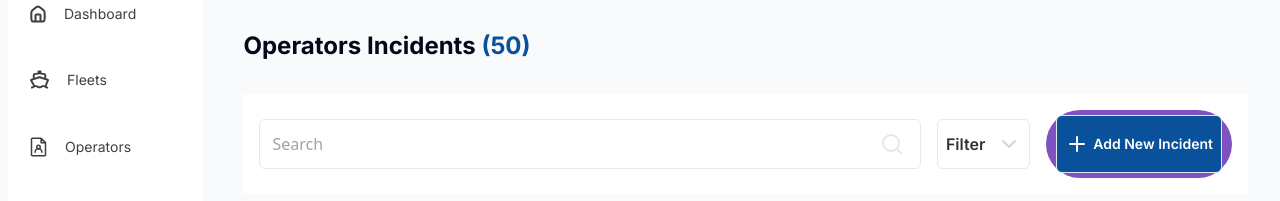
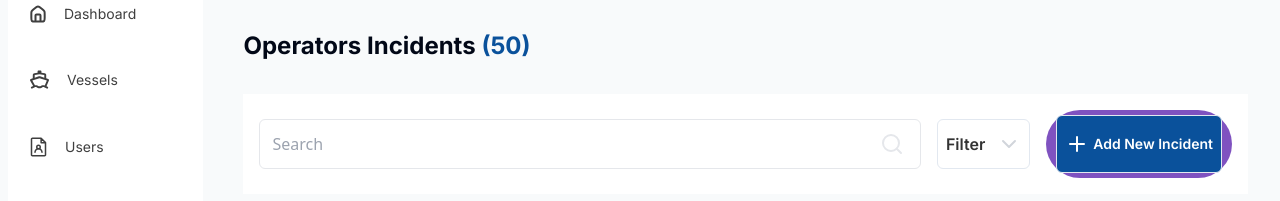
Before and after one commit to ieadeleke/dashboard, a Next.js app: page /incidents in a window 1280 px wide. Shown: the part 184-385 px from the top of the page. Built offline with nearby package versions, Linux system fonts and the light colour scheme.

Commit message:
updated page names

```diff
--- a/src/components/layout/dashboard/components/MenuSideBar.tsx
+++ b/src/components/layout/dashboard/components/MenuSideBar.tsx
@@ -52,8 +52,8 @@ export const MenuSideBar = () => {
 
             <div className="flex flex-col gap-5 mt-4 lg:w-full">
                 <ListItem isActive startIcon={<HomeIcon />} name="Dashboard" href="/" />
-                <ListItem startIcon={<FleetIcon />} name="Fleets" href="/fleets" />
-                <ListItem startIcon={<StaffIcon />} name="Operators" href="/operators" />
+                <ListItem startIcon={<FleetIcon />} name="Vessels" href="/vessels" />
+                <ListItem startIcon={<StaffIcon />} name="Users" href="/users" />
                 <ListItem startIcon={<HistoryIcon />} name="Trip History" href="/trip-history" />
                 <ListItem startIcon={<PassengersIcon />} name="Incidents" href="/incidents" />
                 <ListItem startIcon={<TrackingIcon />} name="Tracking" href="/tracking" />
--- a/src/pages/fleets/add-fleet.tsx
+++ /dev/null
@@ -1,25 +0,0 @@
-import { IconButton } from "@/components/buttons/IconButton";
-import DashboardLayout from "@/components/layout/dashboard";
-import SEO from "@/components/SEO";
-import { XIcon } from "lucide-react";
-import { useRouter } from "next/router";
-
-
-export default function AddFleet() {
-    const router = useRouter()
-
-    return <DashboardLayout>
-        <div className="pt-10">
-            <SEO title="Laswa | Add Fleets" />
-            <div className="flex flex-col gap-4">
-                <div className="flex items-center">
-                    <h1 className="text-3xl font-bold">Add Fleet</h1>
-                    <div className="flex-1" />
-                    <IconButton onClick={router.back} className="p-2">
-                        <XIcon />
-                    </IconButton>
-                </div>
-            </div>
-        </div>
-    </DashboardLayout>
-}
--- a/src/pages/fleets/index.tsx
+++ b/src/pages/vessels/index.tsx
@@ -346,7 +346,7 @@ export default function Fleets() {
                 <div className="flex flex-col gap-6">
                     <SEO title="Laswa | Fleets" />
                     <AddFleetModal ref={addFleetModalRef} onNewFleetAdded={onNewFleetAdded} />
-                    <h1 className="text-2xl font-bold">All Fleets <span className="text-primary">({size})</span></h1>
+                    <h1 className="text-2xl font-bold">All Vessels <span className="text-primary">({size})</span></h1>
 
                     <div>
                         <TabsList className="flex flex-wrap justify-start bg-white h-auto py-0 px-0">
```
Also changed, not shown: src/pages/users.tsx (renamed from src/pages/operators.tsx).
